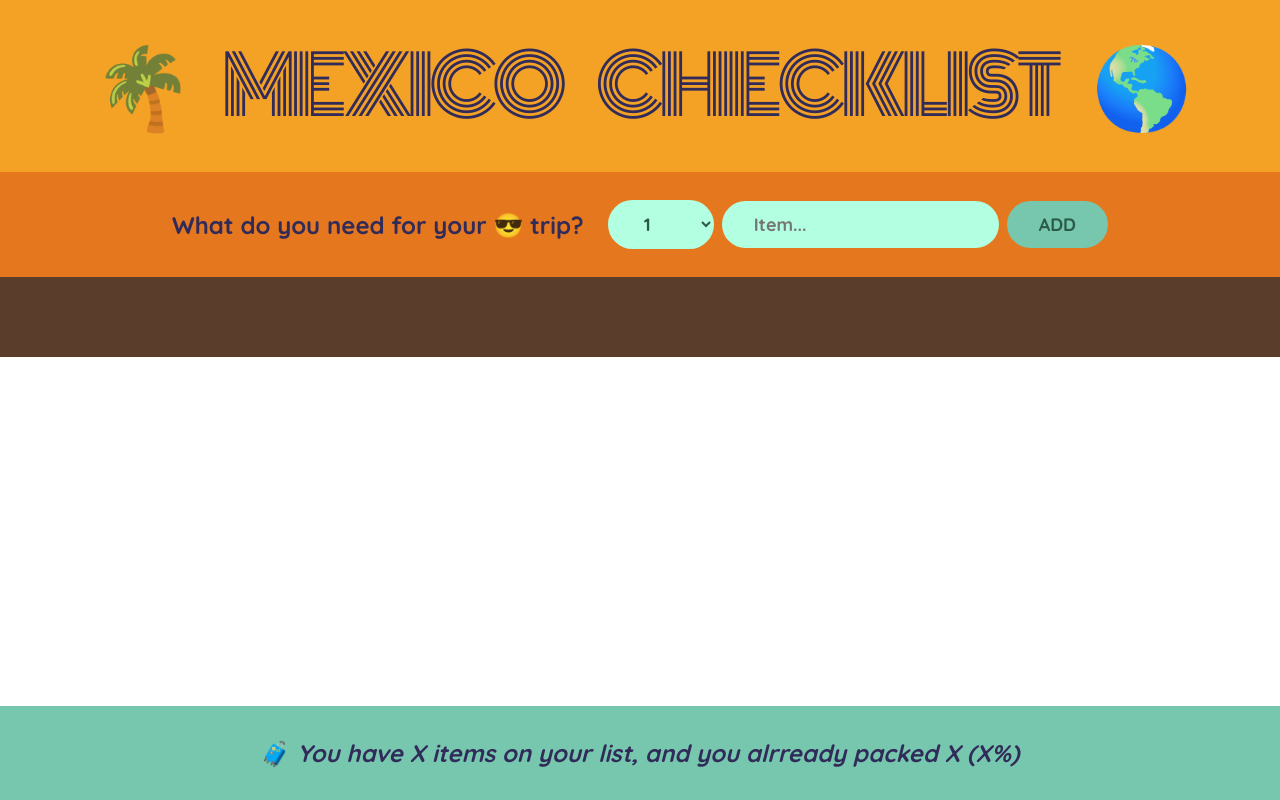
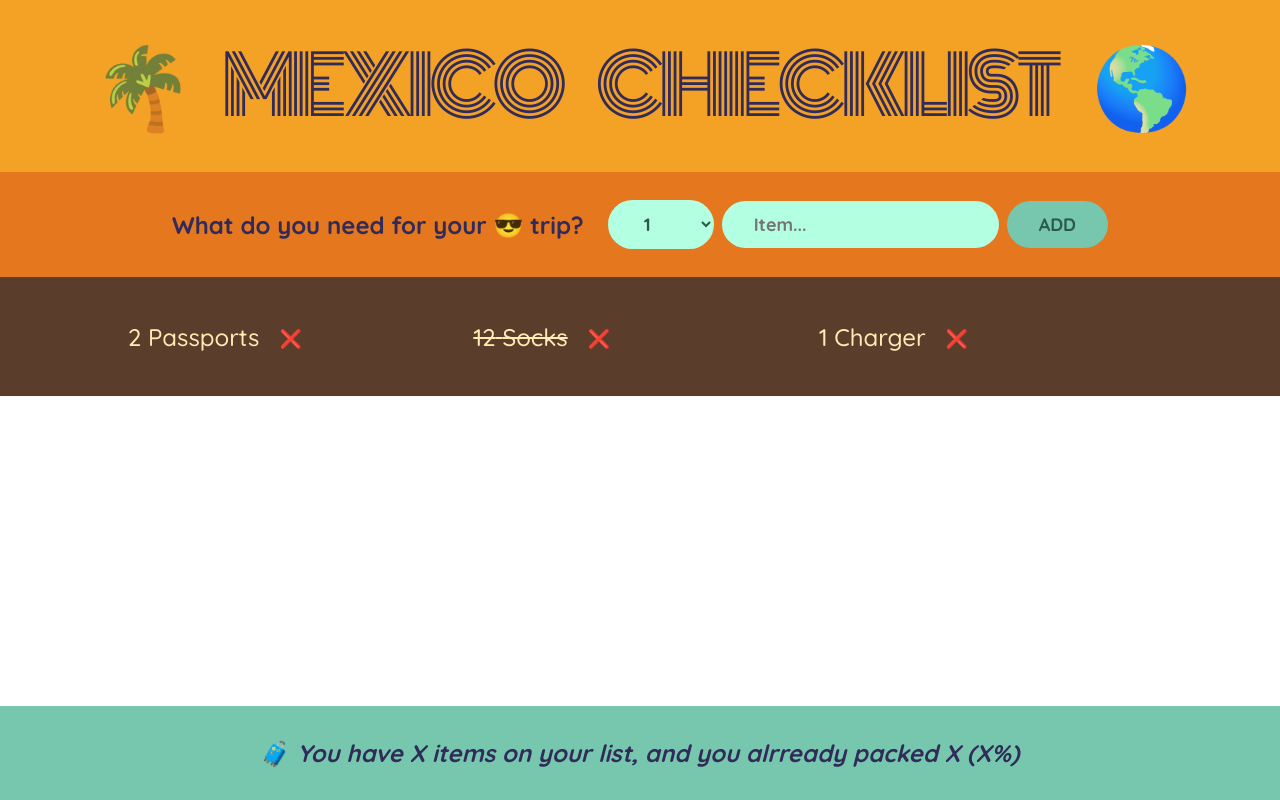
Before and after one commit to AlainDLC/travelList, a React (Create React App) app in the folder travel-list/: page / in a window 1280 px wide. Built offline with nearby package versions, Linux system fonts and the light colour scheme.

Commit message:
added delete funktion and inverse the date flow

```diff
--- a/travel-list/src/App.js
+++ b/travel-list/src/App.js
@@ -7,17 +7,20 @@ const initialItems = [
 ];
 
 export default function App() {
-  const [items, setItems] = useState([]);
+  const [items, setItems] = useState(initialItems);
 
   function handleAddItems(item) {
     setItems((items) => [...items, item]);
   }
 
+  function handleDeletedItems(id) {
+    setItems((items) => items.filter((item) => item.id !== id));
+  }
   return (
     <>
       <Logo />
       <Form onAddItems={handleAddItems} />
-      <PackingList items={items} />
+      <PackingList items={items} onDeletedItems={handleDeletedItems} />
       <Stats />
     </>
   );
@@ -36,9 +39,9 @@ function Form({ onAddItems }) {
     if (!description) return;
     const newItem = { id: Date.now(), description, quantity, packed: false };
 
+    onAddItems(newItem);
     setDescription("");
     setQuantity(1);
-    onAddItems(newItem);
   }
 
   return (
@@ -66,25 +69,27 @@ function Form({ onAddItems }) {
   );
 }
 
-function PackingList({ items }) {
+function PackingList({ items, onDeletedItems }) {
   return (
     <div className="list">
       <ul>
         {items.map((item) => (
-          <Item item={item} key={item.id} />
+          <Item item={item} key={item.id} onDeletedItems={onDeletedItems} />
         ))}
       </ul>
     </div>
   );
 }
 
-function Item({ item }) {
+function Item({ item, onDeletedItems }) {
   return (
     <li>
       <span style={item.packed ? { textDecoration: "line-through" } : {}}>
         {item.quantity} {item.description} {item.newItem}
       </span>
-      <button>❌</button>
+      <button type="button" onClick={() => onDeletedItems(item.id)}>
+        ❌
+      </button>
     </li>
   );
 }
```
